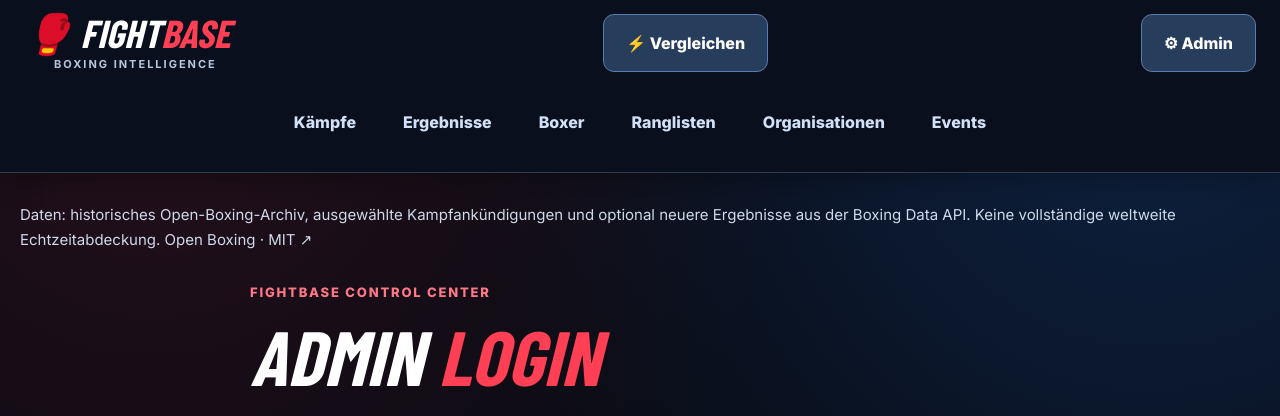
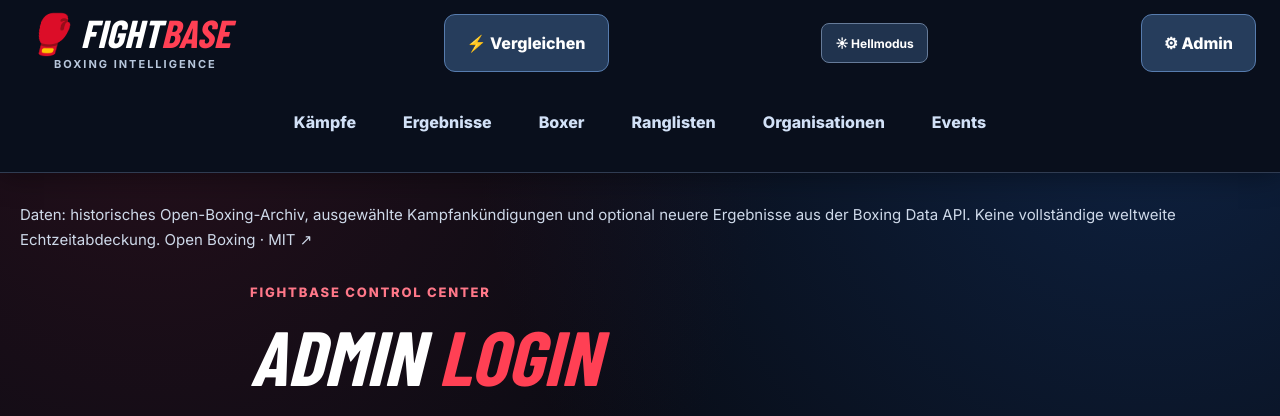
Before and after one commit to s1naoui/Fightbase, a Flask app: page /admin/login in a window 1280 px wide. Shown: the top 416 px of the page. Run offline with Flask 3, Linux system fonts and the light colour scheme; data comes from the database, SQL or seed files in the repository; some web fonts are replaced.

Commit message:
Expose persistent light mode switch in hub navigation

```diff
--- a/boxing-app/templates/hub_base.html
+++ b/boxing-app/templates/hub_base.html
@@ -1,11 +1,13 @@
 <!doctype html>
 <html lang="de"><head><meta charset="utf-8"><meta name="viewport" content="width=device-width,initial-scale=1">
 <title>{% block title %}Fightbase · Boxing Hub{% endblock %}</title>
-<link rel="stylesheet" href="{{ url_for('static',filename='hub.css') }}"></head>
+<link rel="stylesheet" href="{{ url_for('static',filename='hub.css') }}">
+<link rel="stylesheet" href="{{ url_for('static', filename='theme.css') }}">
+<script>try{document.documentElement.dataset.theme=localStorage.getItem('fightbase-theme')==='light'?'light':'dark'}catch(_){document.documentElement.dataset.theme='dark'}</script></head>
 <body>
 <header class="topbar"><div class="top-inner"><a class="brand" href="{{ url_for('hub.dashboard') }}">🥊 FIGHT<span>BASE</span><small>BOXING INTELLIGENCE</small></a>
 <nav><a href="{{ url_for('hub.dashboard',tab='upcoming') }}" {% if tab is defined and tab=='upcoming' %}aria-current="page"{% endif %}>Kämpfe</a><a href="{{ url_for('hub.dashboard',tab='results') }}" {% if tab is defined and tab=='results' %}aria-current="page"{% endif %}>Ergebnisse</a><a href="{{ url_for('hub.dashboard',tab='fighters') }}" {% if tab is defined and tab=='fighters' %}aria-current="page"{% endif %}>Boxer</a><a href="{{ url_for('hub.dashboard',tab='rankings') }}" {% if tab is defined and tab=='rankings' %}aria-current="page"{% endif %}>Ranglisten</a><a href="{{ url_for('hub.dashboard',tab='organizations') }}" {% if tab is defined and tab=='organizations' %}aria-current="page"{% endif %}>Organisationen</a><a href="{{ url_for('hub.dashboard',tab='events') }}" {% if tab is defined and tab=='events' %}aria-current="page"{% endif %}>Events</a></nav>
-<a class="compare-link" href="{{ url_for('home') }}">⚡ Vergleichen</a><a class="compare-link admin-nav-link" href="{{ url_for('admin.dashboard') }}">⚙ Admin</a></div></header>
+<a class="compare-link" href="{{ url_for('home') }}">⚡ Vergleichen</a><button type="button" class="theme-toggle" data-theme-toggle aria-label="Hellmodus aktivieren" aria-pressed="false">☀ Hellmodus</button><a class="compare-link admin-nav-link" href="{{ url_for('admin.dashboard') }}">⚙ Admin</a></div></header>
 <main class="container">
 {% if not status.configured %}
 <div class="notice">Kostenloser Datenfeed nicht erreichbar. Das historische Archiv ist weiterhin verfügbar.</div>
@@ -23,4 +25,5 @@
 },15000);
 {% endif %}
 </script>{% block scripts %}{% endblock %}
+<script src="{{ url_for('static', filename='theme.js') }}" defer></script>
 </body></html>
```
